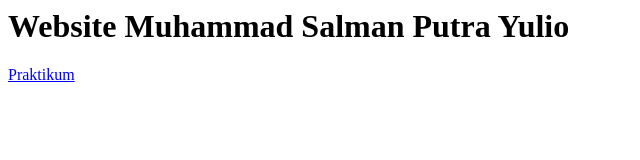
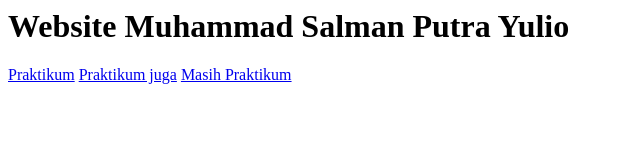
Before and after one commit to salman-yulio/praktikum-website, a plain HTML site: page index.html in a window 1280 px wide. Shown: the whole page, without its empty margins (0-640 px from the left). Drawn offline with Linux system fonts and the light colour scheme.

Commit message:
Update index.html

```diff
--- a/index.html
+++ b/index.html
@@ -7,7 +7,9 @@
     <body>
         <h1>Website Muhammad Salman Putra Yulio</h1>
     <p>
-      <a href="/praktikum5.html">Praktikum</a>
+      <a href="/praktikum-website/praktikum5.html" target="_blank">Praktikum</a>
+        <a href="/praktikum-website/praktikum5-4.html" target="_blank">Praktikum juga</a>
+        <a href="/praktikum-website/praktikum55.html" target="_blank">Masih Praktikum</a>
     </p>
     </body>
 </html>
```
